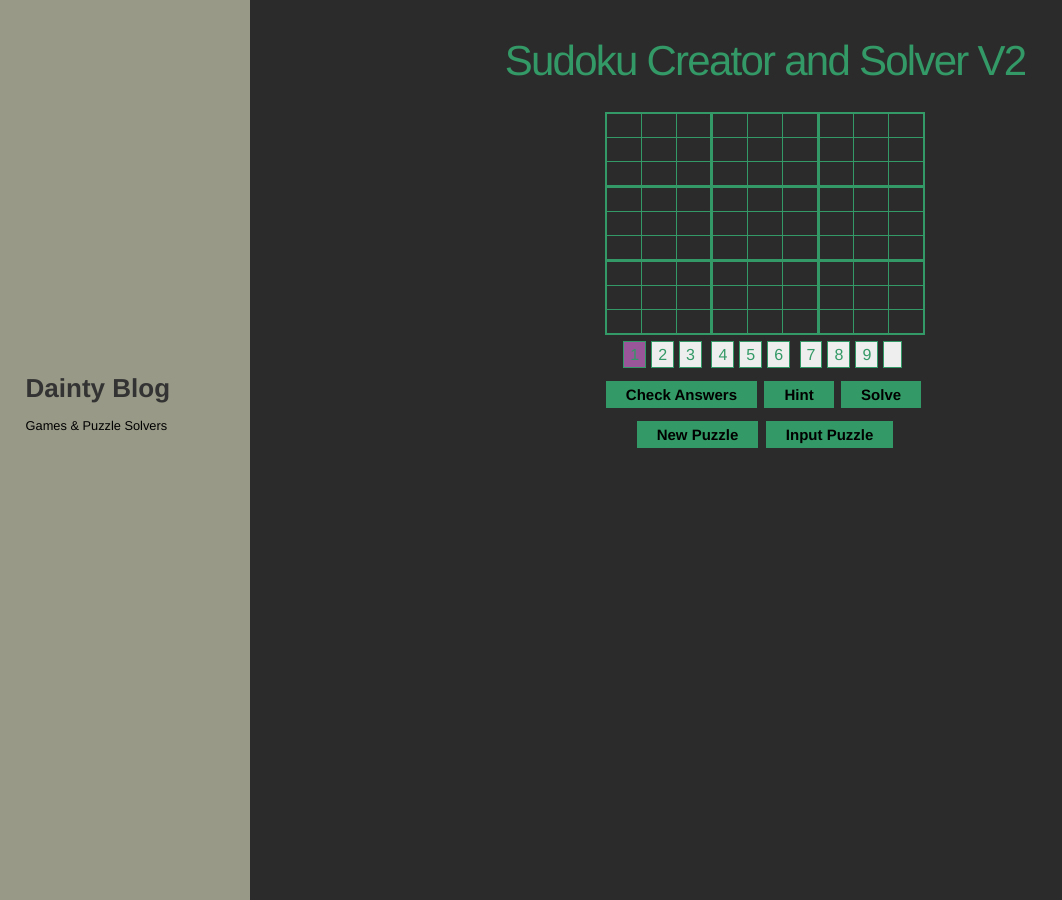
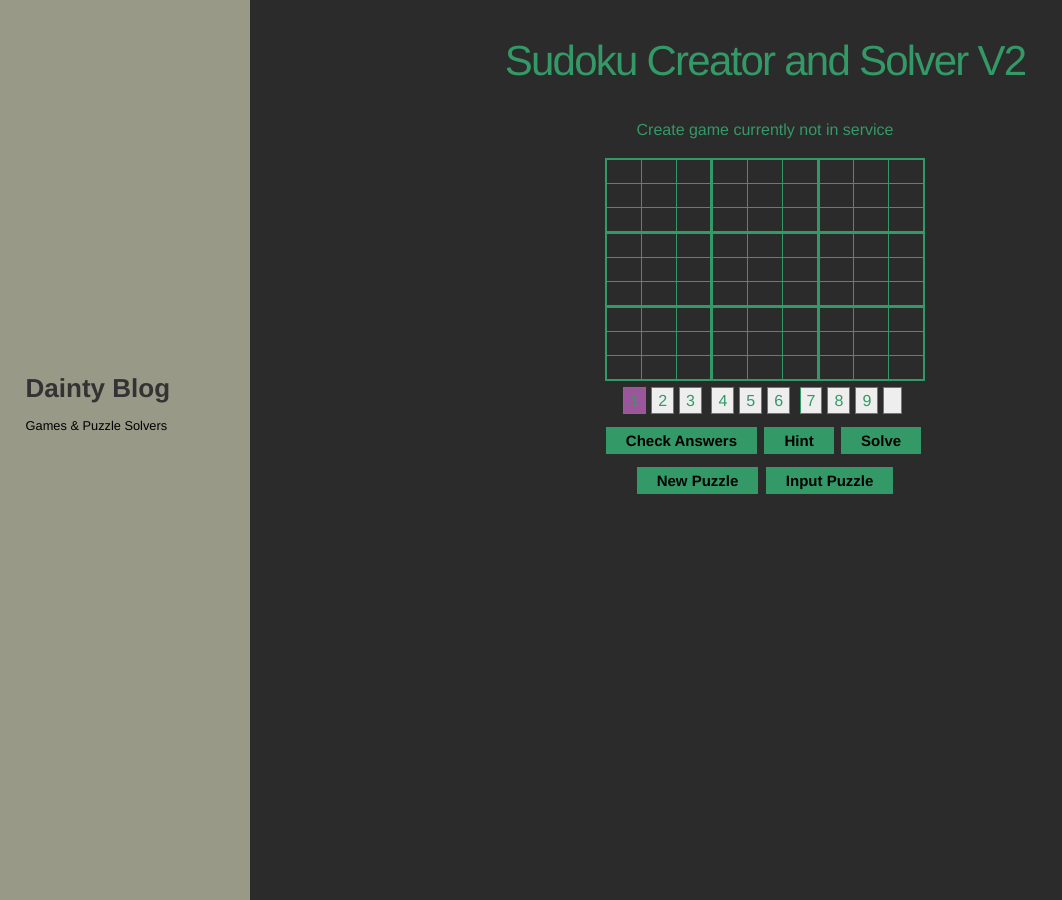
Before and after one commit to PayamBen/PayamBen.github.io, a Jekyll site: the page built from sudokuV2.html, in a window 1280 px wide. Shown: the whole page, without its empty margins (0-1062 px from the left). Built offline with Jekyll 4.4.1, drawn with Linux system fonts in a browser that asks for light colours.

Commit message:
added not in service notes

```diff
--- a/numbersSolver.html
+++ b/numbersSolver.html
@@ -81,6 +81,7 @@ permalink: /countdown-numbers-solver/
 </head>
 <body>
 	<div id="main">
+		<h1>Currently Not in service</h1>
 		<span class="label">Target:</span><br/><input id="target" type="text"/><br/>
 		<span class="label">Numbers:</span><br/>
 		<input id="num0" type="text"/>
--- a/sudokuV2.html
+++ b/sudokuV2.html
@@ -148,7 +148,7 @@ permalink: /sudoku-solver-v2/
    </style>
 </head>
 <body>
-	<!--<h1>Solve-it Sudoku</h1> -->
+	<h1>Create game currently not in service</h1>
 	<p id="message"></p>
 	<div id="container">
 	<div id="main">
```
